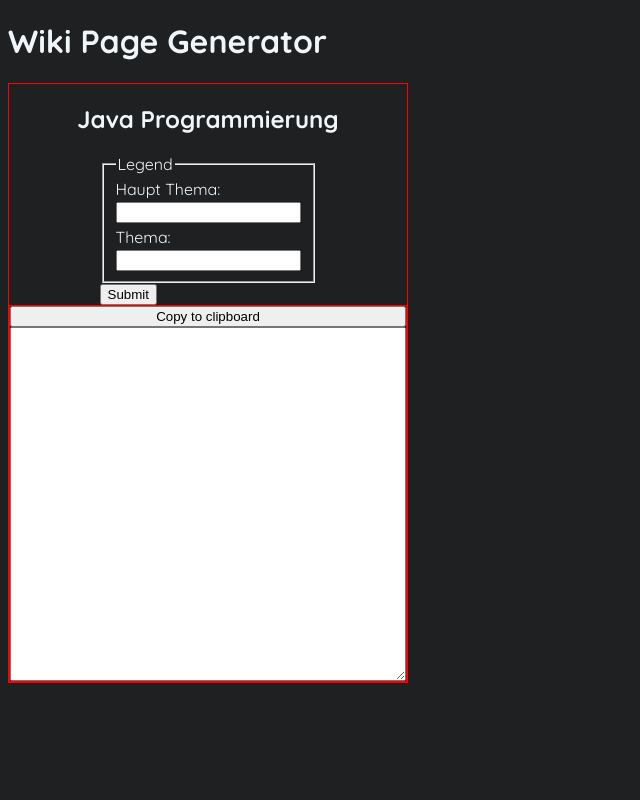
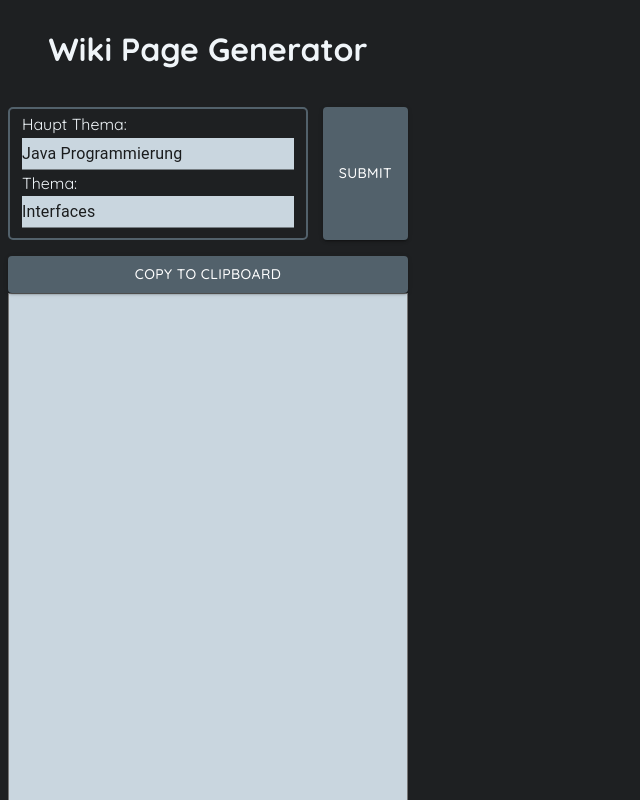
Before and after one commit to Satttoshi/github-wiki-generator, a Next.js app: page / in a window 1280 px wide. Shown: the top 800 px of the page, without its empty margins (0-640 px from the left). Built offline with nearby package versions, Linux system fonts and the light colour scheme.

Commit message:
do some mui magic

```diff
--- a/components/Form.tsx
+++ b/components/Form.tsx
@@ -1,25 +1,29 @@
-import styled from 'styled-components';
-import useStore from '../zustand/store';
+import styled from "styled-components";
+import useStore from "../zustand/store";
+import * as React from "react";
+import { Button, Input } from "@mui/material";
+import { LoadingButton } from "@mui/lab";
 
-export default function Form(){
-    const setMessage = useStore(state => state.setMessage);
-    const setIsFetching = useStore(state => state.setIsFetching);
+export default function Form() {
+  const setMessage = useStore((state) => state.setMessage);
+  const isFetching = useStore((state) => state.isFetching);
+  const setIsFetching = useStore((state) => state.setIsFetching);
 
-    async function fetchGenerator(thema: any, subThema: any){
+  async function fetchGenerator(thema: any, subThema: any) {
     setIsFetching(true);
-        const response = await fetch('/api/generator', {
-            method: 'POST',
+    const response = await fetch("/api/generator", {
+      method: "POST",
       headers: {
-                'Content-Type': 'application/json'
+        "Content-Type": "application/json",
       },
-            body: JSON.stringify({thema: thema, subThema: subThema})
+      body: JSON.stringify({ thema: thema, subThema: subThema }),
     });
     setIsFetching(false);
     return await response.json();
   }
 
   // @ts-ignore
-    async function handleSubmit(event){
+  async function handleSubmit(event) {
     event.preventDefault();
     const formData = new FormData(event.target);
     const data = Object.fromEntries(formData);
@@ -27,23 +31,52 @@ export default function Form(){
     setMessage(message.result);
   }
 
-    return (<>
-        <h2>Java Programmierung</h2>
-        <form onSubmit={handleSubmit} aria-label="Form Input">
+  return (
+    <>
+      <StyledForm onSubmit={handleSubmit} aria-label="Form Input">
         <StyledFieldset>
-                <legend>Legend</legend>
           <label htmlFor="maintopic">Haupt Thema:</label>
-                <input id="input" name="thema" type="text" />
+          <Input
+            id="input"
+            style={{ background: "var(--2)" }}
+            name="thema"
+            type="text"
+            defaultValue="Java Programmierung"
+          />
           <label htmlFor="subtopic">Thema:</label>
-                <input id="input" name="subThema" type="text" />
+          <Input
+            id="input"
+            style={{ background: "var(--2)" }}
+            name="subThema"
+            type="text"
+            defaultValue="Interfaces"
+          />
         </StyledFieldset>
-            <button type="submit">Submit</button>
-        </form>
-        </>)
-};
+        <Button
+          variant="contained"
+          style={{ background: "var(--3)", fontFamily: "var(--font1)" }}
+          type="submit"
+          disabled={isFetching}
+        >
+          Submit
+        </Button>
+      </StyledForm>
+    </>
+  );
+}
+
+const StyledForm = styled.form`
+  width: 100%;
+  display: flex;
+  justify-content: space-between;
+`;
 
 const StyledFieldset = styled.fieldset`
   display: flex;
   flex-direction: column;
-    gap: 0.2rem
+  gap: 0.2rem;
+  width: 300px;
+  border: 2px solid var(--3);
+  border-radius: 5px;
+  margin: 0;
 `;
--- a/components/MarkdownField.tsx
+++ b/components/MarkdownField.tsx
@@ -1,15 +1,14 @@
-import React, { useRef, useState } from "react";
+import { useRef } from "react";
 import styled from "styled-components";
 import useStore from "../zustand/store";
+import * as React from "react";
+import { Button } from "@mui/material";
 
-interface MarkdownFieldProps {
-  markdownContent: string;
-}
-
-export default function MarkdownField({ markdownContent }: MarkdownFieldProps) {
+export default function MarkdownField() {
   const content = useStore((state) => state.message);
   const setContent = useStore((state) => state.setMessage);
   const textAreaRef = useRef<HTMLTextAreaElement>(null);
+  const isFetching = useStore((state) => state.isFetching);
 
   async function copyToClipboard(e: React.MouseEvent) {
     e.preventDefault();
@@ -29,7 +28,25 @@ export default function MarkdownField({ markdownContent }: MarkdownFieldProps) {
 
   return (
     <StyledMarkdownField>
-      <button onClick={copyToClipboard}>Copy to clipboard</button>
+      {isFetching ? (
+        <Button
+          variant="contained"
+          style={{ background: "var(--3)", fontFamily: "var(--font1)" }}
+          onClick={copyToClipboard}
+          disabled
+        >
+          Generating wiki article, please wait ...
+        </Button>
+      ) : (
+        <Button
+          variant="contained"
+          style={{ background: "var(--3)", fontFamily: "var(--font1)" }}
+          onClick={copyToClipboard}
+        >
+          Copy to clipboard
+        </Button>
+      )}
+
       <StyledTextArea
         ref={textAreaRef}
         value={content}
@@ -42,11 +59,11 @@ export default function MarkdownField({ markdownContent }: MarkdownFieldProps) {
 const StyledMarkdownField = styled.div`
   width: 100%;
   height: 100%;
-  border: 1px solid red;
   display: flex;
   flex-direction: column;
 `;
 
 const StyledTextArea = styled.textarea`
-  height: 100%;
+  height: 100vh;
+  background-color: var(--2);
 `;
--- a/package.json
+++ b/package.json
@@ -9,6 +9,8 @@
     "lint": "next lint"
   },
   "dependencies": {
+    "@emotion/react": "^11.11.1",
+    "@emotion/styled": "^11.11.0",
     "@mui/material": "5.13.4",
     "@mui/styled-engine-sc": "5.12.0",
     "@next/font": "13.4.4",
@@ -23,6 +25,7 @@
     "@types/node": "20.2.5",
     "@types/react": "18.2.9",
     "@types/react-dom": "18.2.4",
+    "@types/styled-components": "^5.1.26",
     "eslint": "8.42.0",
     "eslint-config-next": "13.4.4",
     "typescript": "5.1.3"
--- a/pages/index.tsx
+++ b/pages/index.tsx
@@ -6,14 +6,12 @@ import useStore from "../zustand/store";
 import styled from "styled-components";
 
 const Home: NextPage = () => {
-  const isFetching = useStore((state) => state.isFetching);
   return (
     <>
-      <h1>Wiki Page Generator</h1>
       <StyledMain>
+        <h1>Wiki Page Generator</h1>
         <Form />
-        {isFetching && <p>Loading...</p>}
-        <MarkdownField markdownContent="Hello Worldddd" />
+        <MarkdownField />
       </StyledMain>
     </>
   );
@@ -21,12 +19,11 @@ const Home: NextPage = () => {
 
 const StyledMain = styled.main`
   width: 400px;
-  height: 600px;
-  border: 1px solid red;
   display: flex;
   flex-direction: column;
   align-items: center;
   justify-content: center;
+  gap: 1rem;
 `;
 
 export default Home;
--- a/tsconfig.json
+++ b/tsconfig.json
@@ -16,5 +16,8 @@
     "incremental": true
   },
   "include": ["next-env.d.ts", "**/*.ts", "**/*.tsx"],
-  "exclude": ["node_modules"]
+  "exclude": ["node_modules"],
+  "paths": {
+    "@mui/styled-engine": ["./node_modules/@mui/styled-engine-sc"]
+  }
 }
```
Also changed, not shown: 1 other file (tests, documents, lock files or other folders). Lines whose indentation alone changed are shown as unchanged.
